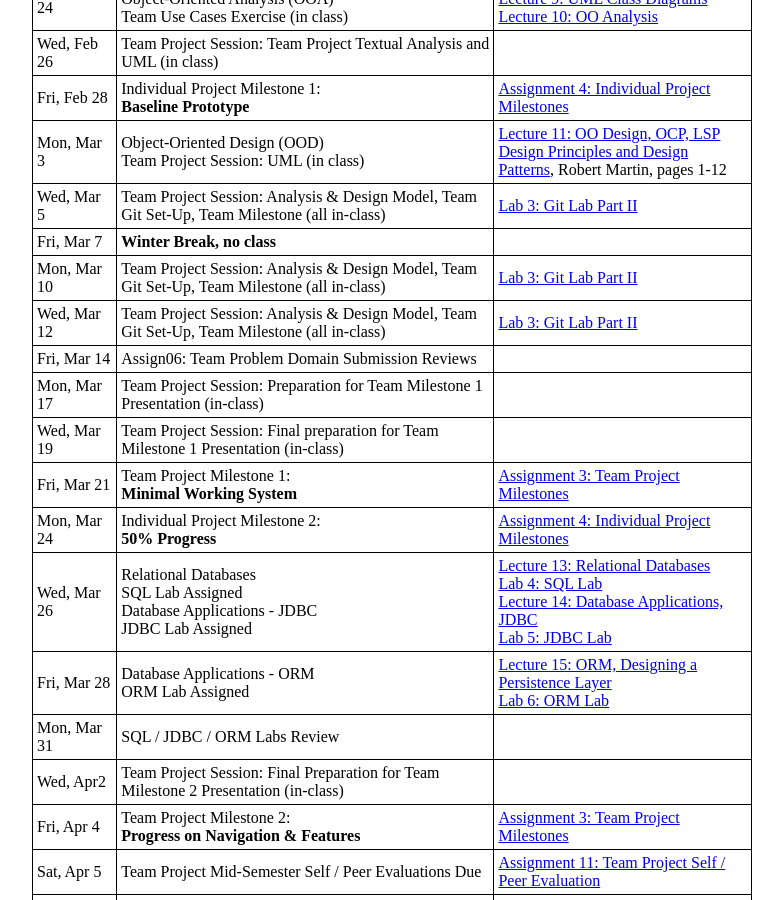
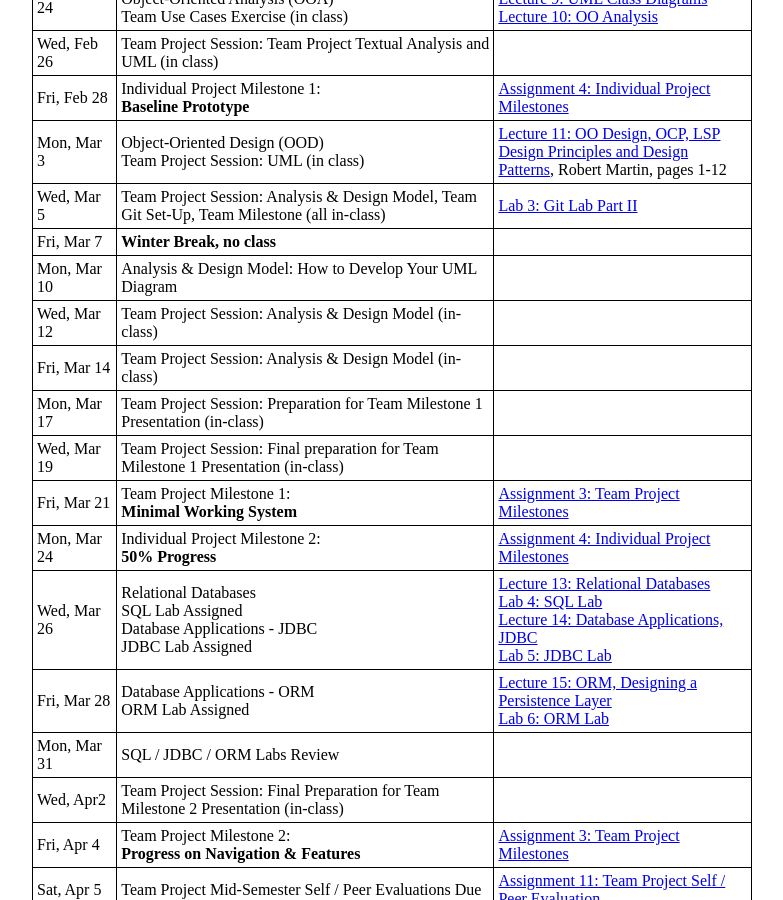
Before and after one commit to ycpcs/cs320-spring2025, a Jekyll site: the page built from schedule.md, in a window 1280 px wide and 900 px high, scrolled down 927 px. Shown: the whole window, without its empty margins (248-1031 px from the left). Built offline with Jekyll 4.4.1, drawn with Linux system fonts in a browser that asks for light colours.

Commit message:
updated schedule

```diff
--- a/schedule.md
+++ b/schedule.md
@@ -30,9 +30,9 @@ Fri, Feb 28   | Individual Project Milestone 1:<br> **Baseline Prototype** | [As
 Mon, Mar 3   | Object-Oriented Design (OOD)<br>Team Project Session: UML (in class) | [Lecture 11: OO Design, OCP, LSP](lectures/lecture11.html)<br> [Design Principles and Design Patterns](lectures/lecture11/Principles_and_Patterns.pdf), Robert Martin, pages 1-12
 Wed, Mar 5    | Team Project Session: Analysis & Design Model, Team Git Set-Up, Team Milestone (all in-class) | [Lab 3: Git Lab Part II](./labs/lab03.html)
 Fri, Mar 7    | **Winter Break, no class**
-Mon, Mar 10    | Team Project Session: Analysis & Design Model, Team Git Set-Up, Team Milestone (all in-class) | [Lab 3: Git Lab Part II](./labs/lab03.html)
-Wed, Mar 12    | Team Project Session: Analysis & Design Model, Team Git Set-Up, Team Milestone (all in-class) | [Lab 3: Git Lab Part II](./labs/lab03.html)
-Fri, Mar 14   | Assign06: Team Problem Domain Submission Reviews |
+Mon, Mar 10   | Analysis & Design Model: How to Develop Your UML Diagram |
+Wed, Mar 12   | Team Project Session: Analysis & Design Model (in-class) |
+Fri, Mar 14   | Team Project Session: Analysis & Design Model (in-class) |
 Mon, Mar 17   | Team Project Session: Preparation for Team Milestone 1 Presentation (in-class)|
 Wed, Mar 19   | Team Project Session: Final preparation for Team Milestone 1 Presentation (in-class)|
 Fri, Mar 21   | Team Project Milestone 1:<br> **Minimal Working System** | [Assignment 3: Team Project Milestones](assign/assign03.html)
```
